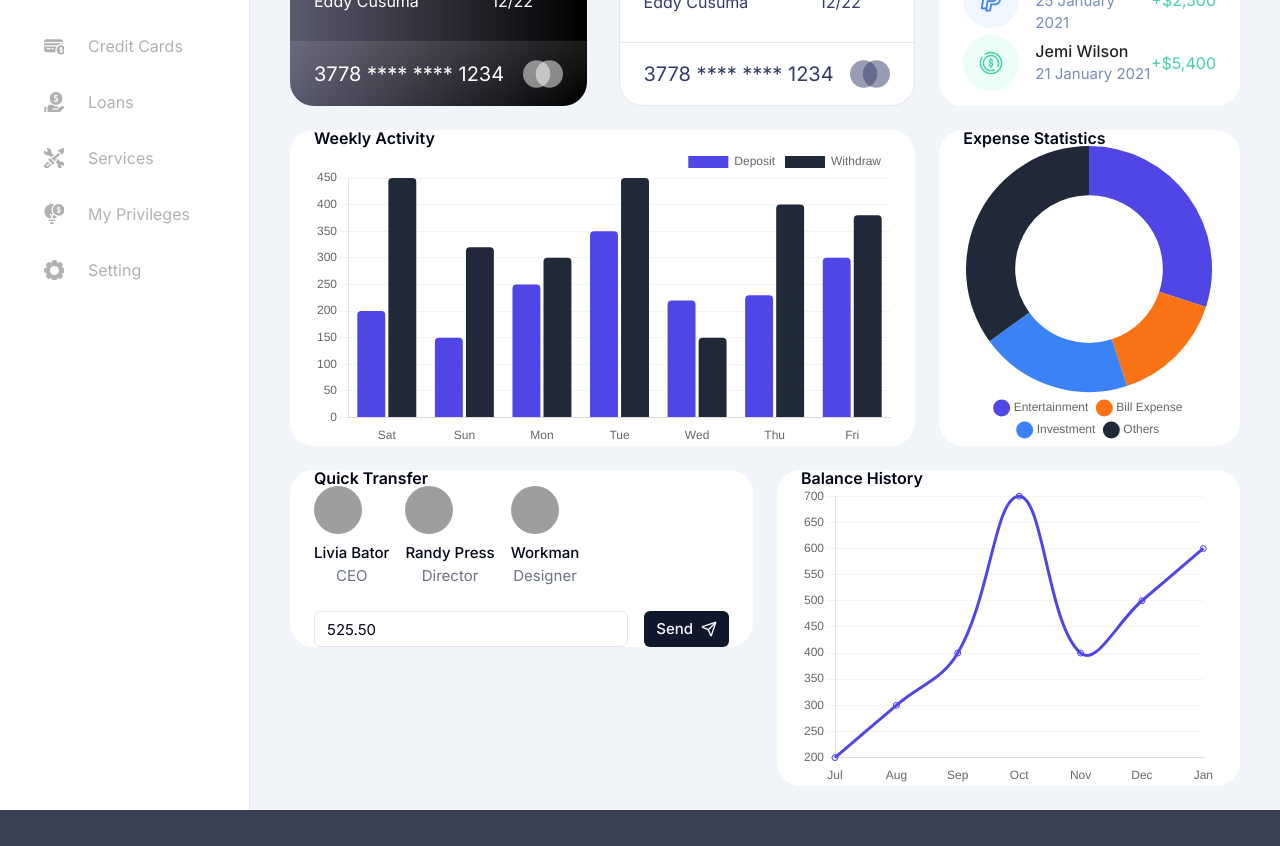
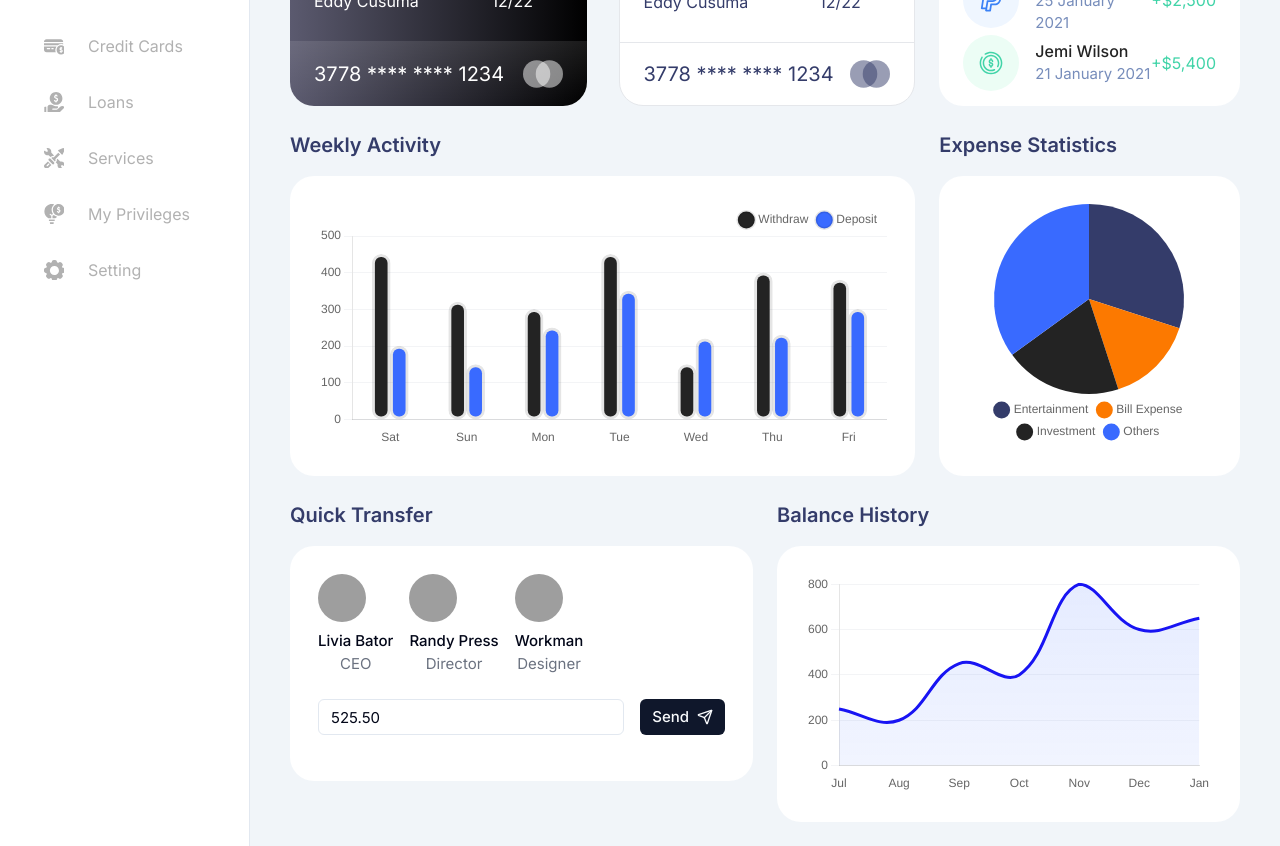
Before and after one commit to HamidTanhaei/assignment-soar, a React (Vite) app: page / in a window 1280 px wide. Shown: the part 300-1146 px from the top of the page. Before the commit the page ends 1110 px from the top, so only its background shows below. Built offline with nearby package versions, Linux system fonts and the light colour scheme; grey boxes are pictures that could not be loaded.

Commit message:
charts style changed to design requirement

```diff
--- a/src/components/BalanceHistory.tsx
+++ b/src/components/BalanceHistory.tsx
@@ -8,8 +8,11 @@ import {
   LineElement,
   Title,
   Tooltip,
-  Legend
+  Legend,
+  ChartOptions,
+  Filler
 } from 'chart.js'
+import React from 'react'
 
 ChartJS.register(
   CategoryScale,
@@ -18,7 +21,8 @@ ChartJS.register(
   LineElement,
   Title,
   Tooltip,
-  Legend
+  Legend,
+  Filler
 )
 
 const data = {
@@ -26,17 +30,16 @@ const data = {
   datasets: [
     {
       label: 'Balance',
-      data: [200, 300, 400, 700, 400, 500, 600],
-      borderColor: '#4F46E5',
-      backgroundColor: '#4F46E520',
+      data: [250, 200, 450, 400, 800, 600, 650],
+      borderColor: '#1814F3',
       tension: 0.4,
       fill: true,
-      pointStyle: 'circle',
+      pointRadius: 0,
     },
   ],
 }
 
-const options = {
+const options: ChartOptions<'line'> = {
   responsive: true,
   maintainAspectRatio: false,
   scales: {
@@ -49,6 +52,10 @@ const options = {
       grid: {
         color: '#f3f4f6',
       },
+      ticks: {
+        stepSize: 200,
+      },
+      beginAtZero: true,
     },
   },
   plugins: {
@@ -59,16 +66,25 @@ const options = {
 }
 
 export function BalanceHistory() {
+  const chartRef = React.useRef<ChartJS<"line">>(null);
+
+  React.useEffect(() => {
+    const chart = chartRef.current;
+    if (chart) {
+      const ctx = chart.ctx;
+      const gradient = ctx.createLinearGradient(0, 0, 0, 400);
+      gradient.addColorStop(0, '#2D60FF20');
+      gradient.addColorStop(1, '#2D60FF00');
+
+      // Update chart data backgroundColor
+      chart.data.datasets[0].backgroundColor = gradient;
+      chart.update();
+    }
+  }, []);
+
   return (
-    <Card>
-      <CardHeader>
-        <CardTitle>Balance History</CardTitle>
-      </CardHeader>
-      <CardContent>
-        <div className="h-[300px]">
-          <Line options={options} data={data} />
-        </div>
-      </CardContent>
+    <Card className="h-[276px] p-7">
+      <Line ref={chartRef} options={options} data={data} />
     </Card>
   )
 }
--- a/src/components/ExpenseStatistics.tsx
+++ b/src/components/ExpenseStatistics.tsx
@@ -1,10 +1,11 @@
-import { Card, CardHeader, CardTitle, CardContent } from "./ui/card"
-import { Doughnut } from 'react-chartjs-2'
+import { Card } from "./ui/card"
+import { Pie } from 'react-chartjs-2'
 import {
   Chart as ChartJS,
   ArcElement,
   Tooltip,
-  Legend
+  Legend,
+  ChartOptions
 } from 'chart.js'
 
 ChartJS.register(
@@ -19,42 +20,38 @@ const data = {
     {
       data: [30, 15, 20, 35],
       backgroundColor: [
-        '#4F46E5',
-        '#F97316',
-        '#3B82F6',
-        '#1F2937'
+        '#343c6a',
+        '#FC7900',
+        '#232323',
+        '#396AFF'
       ],
       borderWidth: 0,
     },
   ],
 }
 
-const options = {
+const options: ChartOptions<'pie'> = {
   responsive: true,
   maintainAspectRatio: false,
-  cutout: '60%',
   plugins: {
     legend: {
-      position: 'bottom' as const,
+      position: 'bottom',
       labels: {
         usePointStyle: true,
         pointStyle: 'circle',
       },
-    },
-  },
+    }
+  }
 }
 
 export function ExpenseStatistics() {
+
   return (
-    <Card>
-      <CardHeader>
-        <CardTitle>Expense Statistics</CardTitle>
-      </CardHeader>
-      <CardContent>
-        <div className="h-[300px]">
-          <Doughnut options={options} data={data} />
-        </div>
-      </CardContent>
+    <Card className="h-[300px] p-7">
+      <Pie
+        options={options}
+        data={data}
+      />
     </Card>
   )
 }
--- a/src/components/Home.tsx
+++ b/src/components/Home.tsx
@@ -36,25 +36,27 @@ export function Home() {
           </div>
 
           <div className="col-span-4">
-            <div className="flex items-center justify-between mb-4">
-              <h2 className="text-lg font-semibold text-blue-900">Recent Transactions</h2>
-            </div>
+            <h2 className="text-lg font-semibold text-blue-900 mb-4">Recent Transactions</h2>
             <RecentTransactions className="h-[235px] flex flex-col justify-between" />
           </div>
 
           <div className="col-span-8">
+            <h2 className="text-lg font-semibold text-blue-900 mb-4">Weekly Activity</h2>
             <WeeklyActivity />
           </div>
 
           <div className="col-span-4">
+            <h2 className="text-lg font-semibold text-blue-900 mb-4">Expense Statistics</h2>
             <ExpenseStatistics />
           </div>
 
           <div className="col-span-6">
+            <h2 className="text-lg font-semibold text-blue-900 mb-4">Quick Transfer</h2>
             <QuickTransfer />
           </div>
 
           <div className="col-span-6">
+            <h2 className="text-lg font-semibold text-blue-900 mb-4">Balance History</h2>
             <BalanceHistory />
           </div>
         </div>
--- a/src/components/QuickTransfer.tsx
+++ b/src/components/QuickTransfer.tsx
@@ -11,12 +11,8 @@ const contacts = [
 
 export function QuickTransfer() {
   return (
-    <Card>
-      <CardHeader>
-        <CardTitle>Quick Transfer</CardTitle>
-      </CardHeader>
-      <CardContent>
-        <div className="flex gap-4 mb-6">
+    <Card className="h-[235px] p-7">
+      <div className="flex gap-4 mb-6">
           {contacts.map((contact) => (
             <div key={contact.name} className="text-center">
               <img
@@ -39,7 +35,6 @@ export function QuickTransfer() {
             Send <Send className="h-4 w-4" />
           </Button>
         </div>
-      </CardContent>
     </Card>
   )
 }
--- a/src/components/WeeklyActivity.tsx
+++ b/src/components/WeeklyActivity.tsx
@@ -1,4 +1,4 @@
-import { Card, CardHeader, CardTitle, CardContent } from "./ui/card"
+import { Card } from "./ui/card"
 import { Bar } from 'react-chartjs-2'
 import {
   Chart as ChartJS,
@@ -7,7 +7,9 @@ import {
   BarElement,
   Title,
   Tooltip,
-  Legend
+  Legend,
+  ChartOptions,
+  ChartData
 } from 'chart.js'
 
 ChartJS.register(
@@ -19,25 +21,31 @@ ChartJS.register(
   Legend
 )
 
-const data = {
+const data: ChartData<'bar'> = {
   labels: ['Sat', 'Sun', 'Mon', 'Tue', 'Wed', 'Thu', 'Fri'],
   datasets: [
     {
+      label: 'Withdraw',
+      data: [450, 320, 300, 450, 150, 400, 380],
+      backgroundColor: '#232323',
+      borderRadius: 10,
+      borderSkipped: false,
+      borderWidth: 3,
+      barThickness: 18,
+    },
+    {
       label: 'Deposit',
       data: [200, 150, 250, 350, 220, 230, 300],
-      backgroundColor: '#4F46E5',
-      borderRadius: 4,
-    },
-    {
-      label: 'Withdraw',
-      data: [450, 320, 300, 450, 150, 400, 380],
-      backgroundColor: '#1F2937',
-      borderRadius: 4,
+      backgroundColor: '#396AFF',
+      borderRadius: 10,
+      borderSkipped: false,
+      borderWidth: 3,
+      barThickness: 18,
     },
   ],
 }
 
-const options = {
+const options: ChartOptions<'bar'> = {
   responsive: true,
   maintainAspectRatio: false,
   scales: {
@@ -50,11 +58,18 @@ const options = {
       grid: {
         color: '#f3f4f6',
       },
+      ticks: {
+        stepSize: 100,
+      },
     },
   },
   plugins: {
     legend: {
       position: 'top' as const,
+      labels: {
+        usePointStyle: true,
+        pointStyle: 'circle',
+      },
       align: 'end' as const,
     },
   },
@@ -62,15 +77,8 @@ const options = {
 
 export function WeeklyActivity() {
   return (
-    <Card>
-      <CardHeader>
-        <CardTitle>Weekly Activity</CardTitle>
-      </CardHeader>
-      <CardContent>
-        <div className="h-[300px]">
-          <Bar options={options} data={data} />
-        </div>
-      </CardContent>
+    <Card className="h-[300px] p-7">
+      <Bar options={options} data={data} />
     </Card>
   )
 }
```
